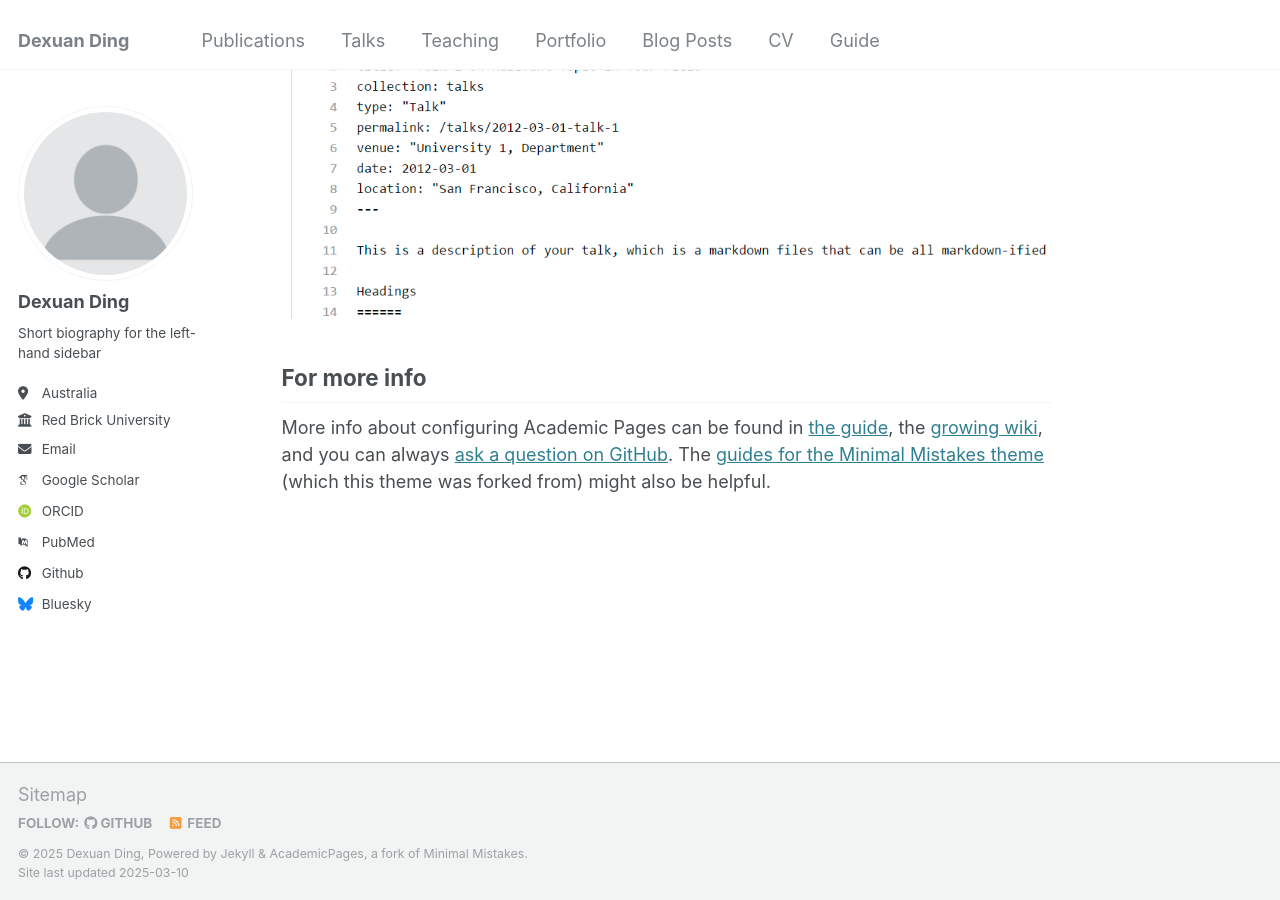
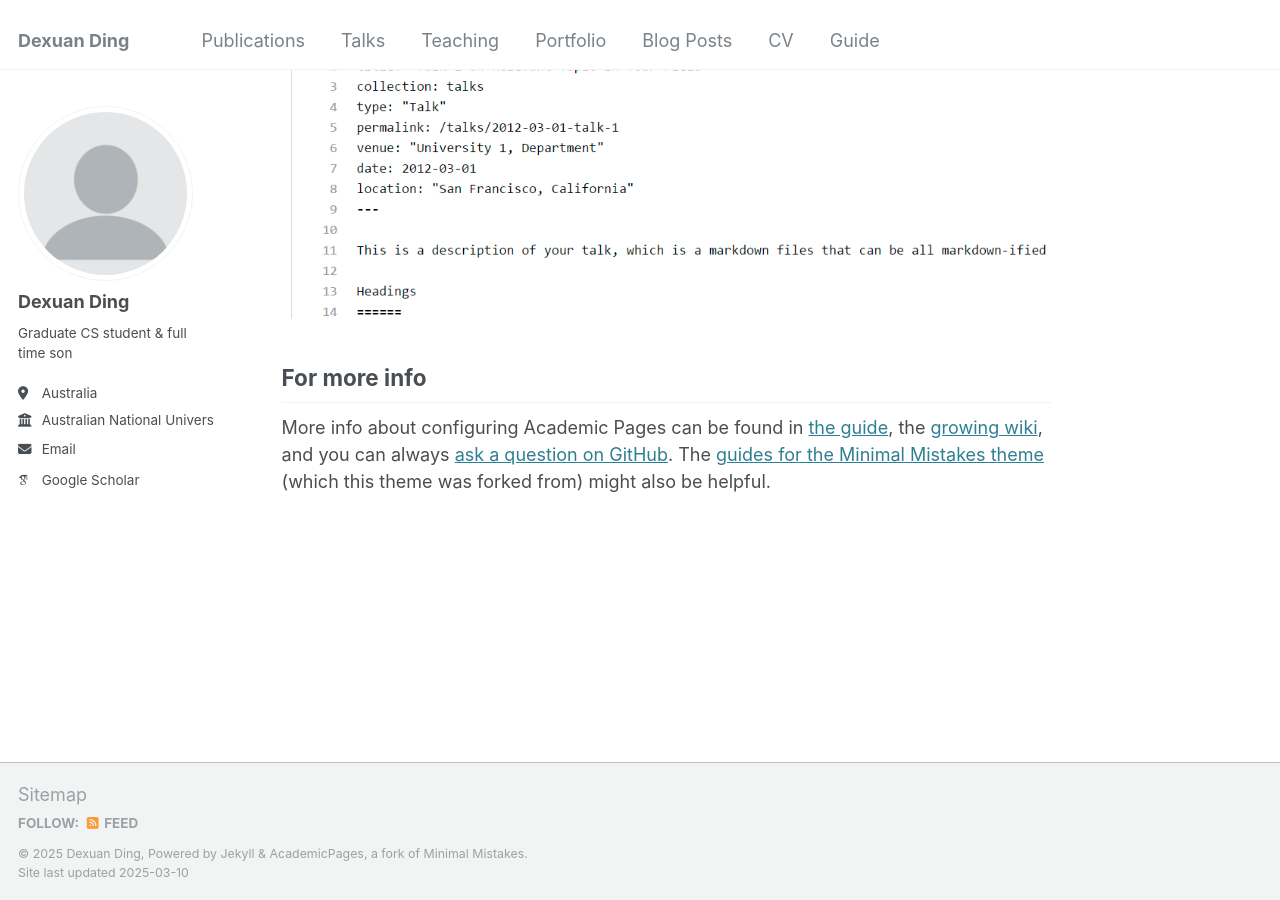
Before and after one commit to DexxDing/dexxding.github.io, a Jekyll site: the page built from _pages/about.md, in a window 1280 px wide and 900 px high, scrolled down 2643 px. Built offline with Jekyll 4.4.1, drawn with Linux system fonts in a browser that asks for light colours; some web fonts are replaced.

Commit message:
Update _config.yml

```diff
--- a/_config.yml
+++ b/_config.yml
@@ -24,19 +24,19 @@ author:
   avatar           : "profile.png"
   name             : "Dexuan Ding"
   pronouns         : # example: "she/her"
-  bio              : "Short biography for the left-hand sidebar"
+  bio              : "Graduate CS student & full time son"
   location         : "Australia"
-  employer         : "Red Brick University"
+  employer         : "Australian National University"
   uri              : # URL
-  email            : "none@example.org"
+  email            : "dexding2000@gmail.com"
 
   # Academic websites
   arxiv            : # URL - Update with the correct link to your profile
-  googlescholar    : "https://scholar.google.com.au/citations?user=a1o4QloAAAAJ&hl=en"
+  googlescholar    : "https://scholar.google.com/citations?user=a1o4QloAAAAJ&hl=en"
   impactstory      : # URL
-  orcid            : "http://orcid.org/yourorcidurl"
+  orcid            :
   semantic         : # URL
-  pubmed           : "https://www.ncbi.nlm.nih.gov/pubmed/?term=john+snow"
+  pubmed           :
   researchgate     : # URL
   scopus           : # URL
 
@@ -44,12 +44,12 @@ author:
   bitbucket        : # Username - Update with your username on the site
   codepen          : # Username
   dribbble         : # Username
-  github           : "academicpages"
+  github           :
   kaggle           : # Username
   stackoverflow    : # User number or user number and name (i.e., use "1" or "1/jeff-atwood")
 
   # Social media
-  bluesky          : "bsky.app" # Replace this with you Bluesky username
+  bluesky          :  # Replace this with you Bluesky username
   facebook         : # Username
   flickr           : # Username
   foursquare       : # Username
@@ -78,10 +78,11 @@ author:
 publication_category:
   books:
     title: 'Books'
+  conferences:
+    title: 'Conference Papers'
   manuscripts:
     title: 'Journal Articles'
-  conferences:
-    title: 'Conference Papers'
+
 
 # Site Settings
 teaser                   :  # filename of teaser fallback teaser image placed in /images/, .e.g. "500x300.png"
```
